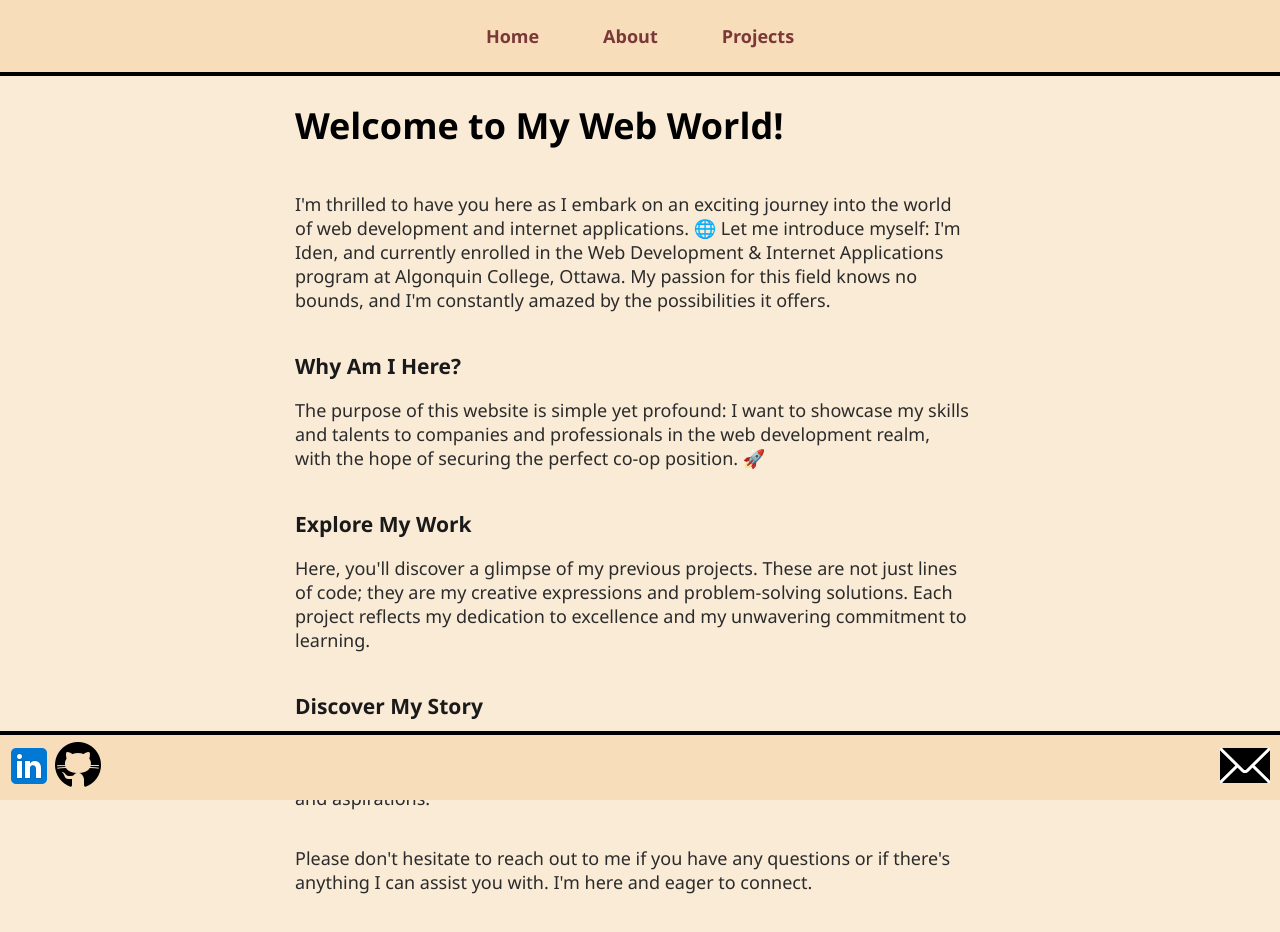
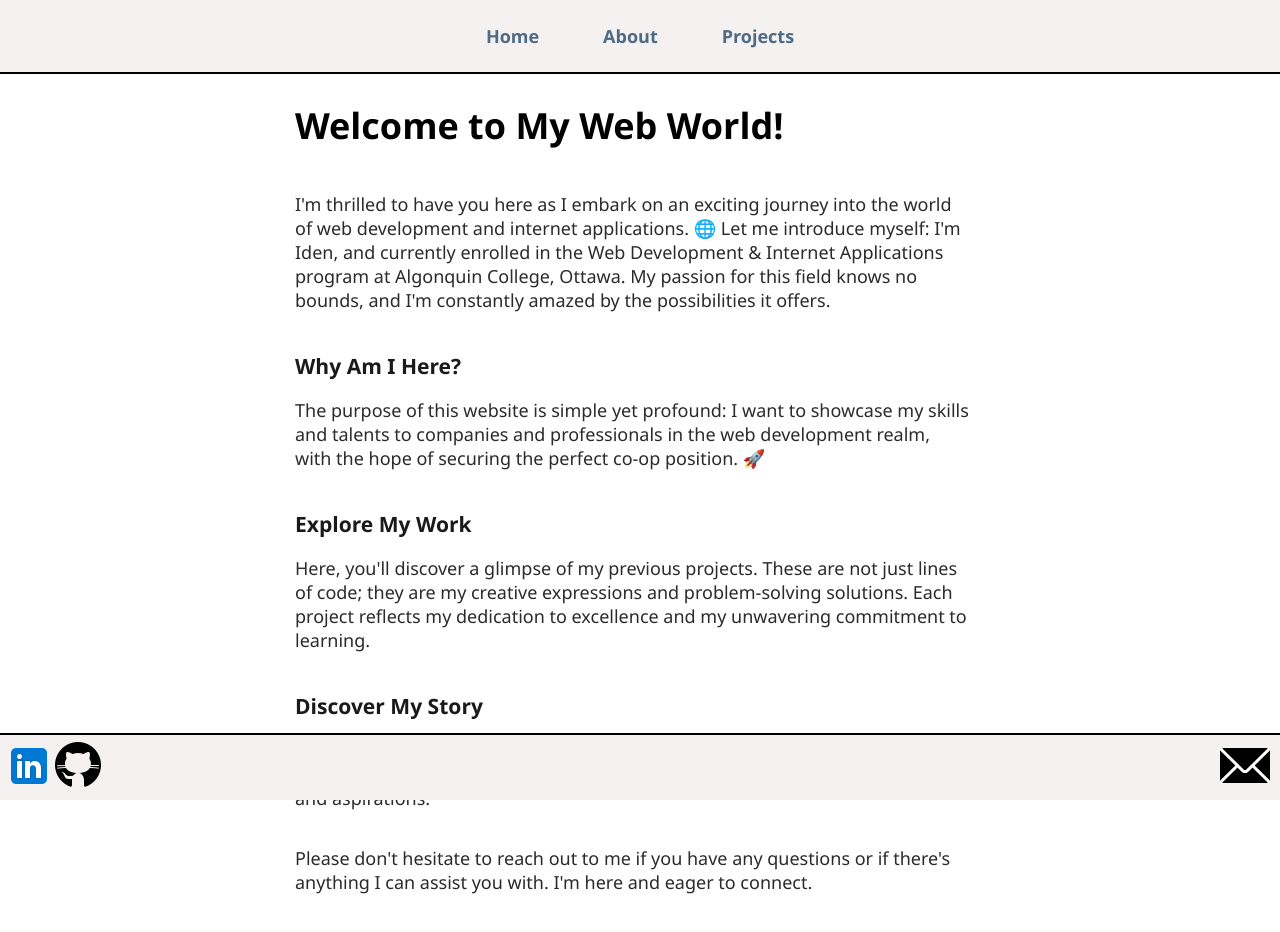
Before and after one commit to Idenshah/WebSite, a React (Create React App) app: page / in a window 1280 px wide. Shown: the top 932 px of the page. Built offline with nearby package versions, Linux system fonts and the light colour scheme.

Commit message:
css is updated.

```diff
--- a/src/App.css
+++ b/src/App.css
@@ -1,5 +1,5 @@
 html {
-  background-color: rgb(250, 235, 215);
+  background-color: rgb(255, 255, 255);
 }
 body {
   font-family: "Segoe UI", Tahoma, Geneva, Verdana, sans-serif;
@@ -47,12 +47,12 @@ h4 {
 }
 
 nav {
-  border-bottom: 4px solid black;
+  border-bottom: 2px solid black;
   text-align: center;
   position: fixed;
   top: 0;
   width: 100%;
-  background: hsl(34, 81%, 85%);
+  background: rgb(245, 241, 241);
 }
 
 nav ul {
@@ -69,14 +69,14 @@ nav li {
 
 nav a {
   text-decoration: none;
-  color: hsl(0, 37%, 35%);
+  color: rgb(78, 107, 133);
   font-weight: bold;
   padding: 24px 32px;
 }
 
 nav a:hover {
-  background: hsl(0, 12%, 27%);
-  color: white;
+  background: rgb(255, 255, 255);
+  color: rgb(173, 56, 56);
 }
 
 #page-body {
@@ -87,11 +87,11 @@ nav a:hover {
 }
 
 footer {
-  border-top: 4px solid black;
+  border-top: 2px solid black;
   position: fixed;
   bottom: 0;
   width: 100%;
-  background: hsl(34, 81%, 85%);
+  background: rgb(245, 241, 241);
   display: flex;
 
   justify-content: space-between;
```
